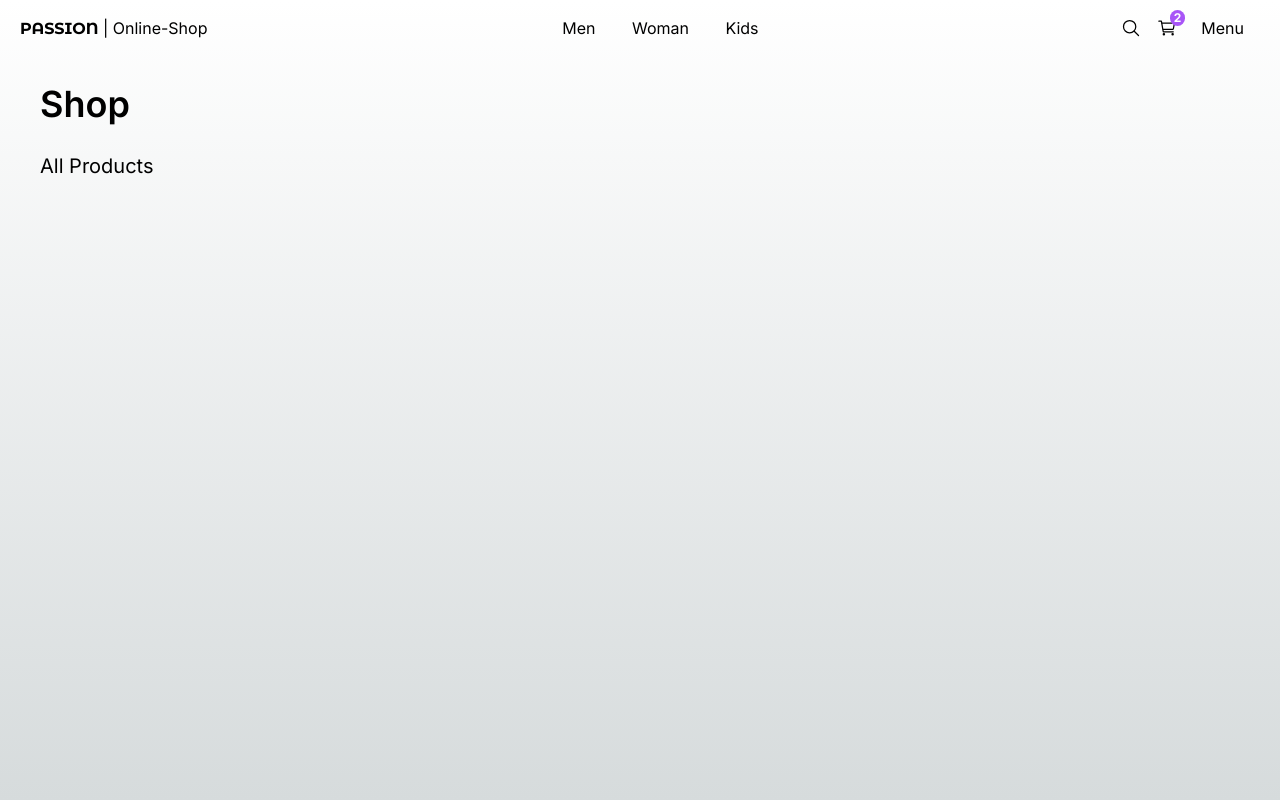
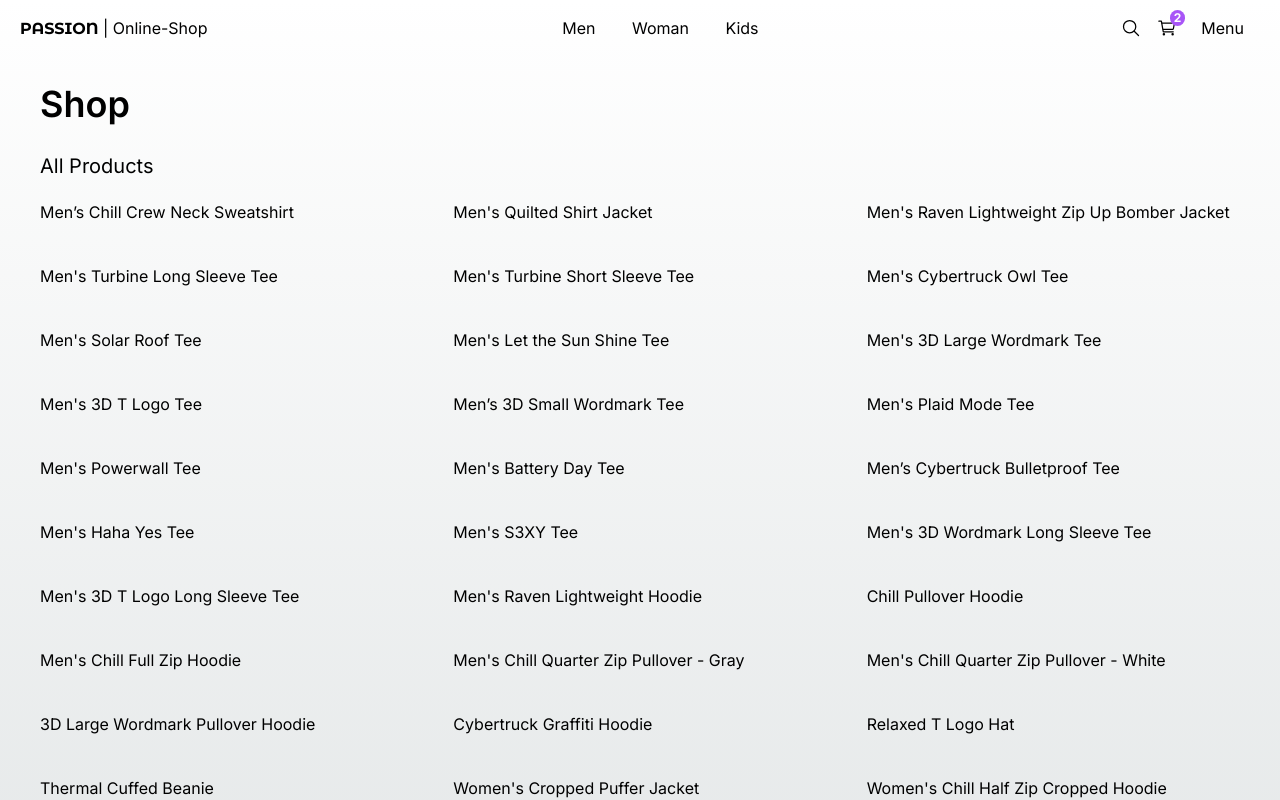
Before and after one commit to delafuentej/nextjs_e-commerce, a Next.js app: page / in a window 1280 px wide. Shown: the top 800 px of the page. Built offline with nearby package versions, Linux system fonts and the light colour scheme.

Commit message:
ProductsGrid Component

```diff
--- a/src/app/(shop)/page.tsx
+++ b/src/app/(shop)/page.tsx
@@ -1,5 +1,9 @@
-import { Title } from "@/components";
+import { ProductsGrid, Title } from "@/components";
+import { initialData } from "@/seed/seed";
 
+
+const products = initialData.products;
+console.log('products', products)
 
 
 export default function Home() {
@@ -10,6 +14,11 @@
       subtitle='All Products'
       className='mb-2'
     />
+     {/* { (JSON.stringify(products))} */}
+     <ProductsGrid
+      products={products}
+     />
+
    </>
   );
 }
--- a/src/components/index.ts
+++ b/src/components/index.ts
@@ -2,3 +2,4 @@
 export {TopMenu} from './ui/top-menu/TopMenu';
 export {PageNotFound} from './ui/not-found/PageNotFound';
 export {Title} from './ui/title/Title';
+export {ProductsGrid} from './products/products-grid/ProductsGrid';
--- /dev/null
+++ b/src/components/products/products-grid/ProductsGrid.tsx
@@ -0,0 +1,19 @@
+import { Product } from "@/interfaces";
+
+interface Props {
+    products: Product[];
+}
+
+export const ProductsGrid = ({products}: Props) => {
+  return (
+    <div className="grid grid-cols-2 sm:grid-cols-3 gap-10 mb-10">
+        {
+            products.map( product => (
+
+               <span key={product.slug}>{product.title}</span>
+            ))
+        }
+
+    </div>
+  )
+}
--- /dev/null
+++ b/src/interfaces/index.ts
@@ -0,0 +1 @@
+export * from './product.interface';
```
Also changed, not shown: src/interfaces/product.interface.ts (added, +16 -0 lines).
